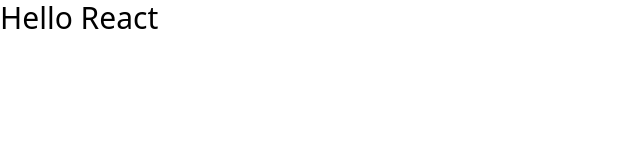
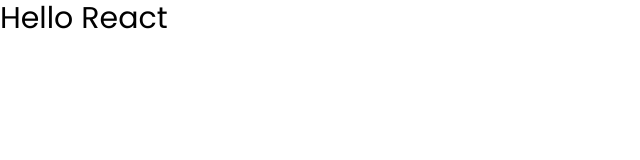
Before and after one commit to msuryaditriputraR/Dicoding-Project, a React (Vite) app in the folder React/Dasar/react-notes/: page / in a window 1280 px wide. Shown: the top 160 px of the page, without its empty margins (0-640 px from the left). Built offline with nearby package versions, Linux system fonts and the light colour scheme.

Commit message:
add: poppins font

```diff
--- a/React/Dasar/react-notes/index.html
+++ b/React/Dasar/react-notes/index.html
@@ -6,6 +6,11 @@
   <link rel="icon" type="image/svg+xml" href="/vite.svg" />
   <meta name="viewport" content="width=device-width, initial-scale=1.0" />
   <title>Dicoding Notes</title>
+
+  <!--- ==================== GOOGLE FONTS ===================== -->
+  <link rel="preconnect" href="https://fonts.googleapis.com">
+  <link rel="preconnect" href="https://fonts.gstatic.com" crossorigin>
+  <link href="https://fonts.googleapis.com/css2?family=Poppins:wght@400;500;600;700&display=swap" rel="stylesheet">
 </head>
 
 <body>
--- a/React/Dasar/react-notes/tailwind.config.js
+++ b/React/Dasar/react-notes/tailwind.config.js
@@ -2,7 +2,9 @@
 export default {
     content: ["./index.html", "./src/**/*.{js,jsx}"],
     theme: {
-        extend: {},
+        fontFamily: {
+            sans: "Poppins, sans-serif",
+        },
     },
     plugins: [],
     darkMode: "class",
```
